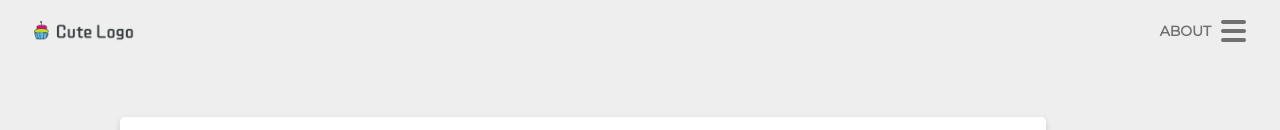
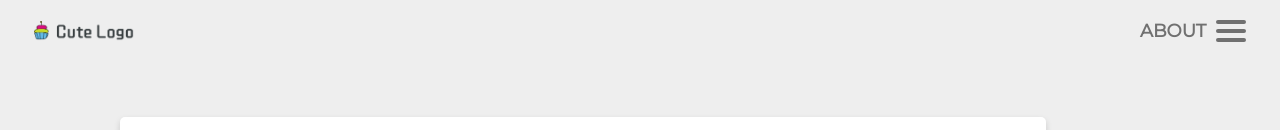
Before and after one commit to carolinanonato/tic-tac-toe, a React (Create React App) app: page / in a window 1280 px wide. Shown: the top 130 px of the page. Built offline with nearby package versions, Linux system fonts and the light colour scheme.

Commit message:
responsive Header

```diff
--- a/src/components/HeaderGame/style.css
+++ b/src/components/HeaderGame/style.css
@@ -13,3 +13,17 @@
   margin-left: auto;
   margin-right: 10px;
 }
+
+@media (min-width: 740px) {
+  .header-game {
+    background-color: var(--color-tenth);
+  }
+
+  .header-game > .about {
+    font-size: 18px;
+  }
+
+  .header-game > .menu-game {
+    width: 30px;
+  }
+}
```
